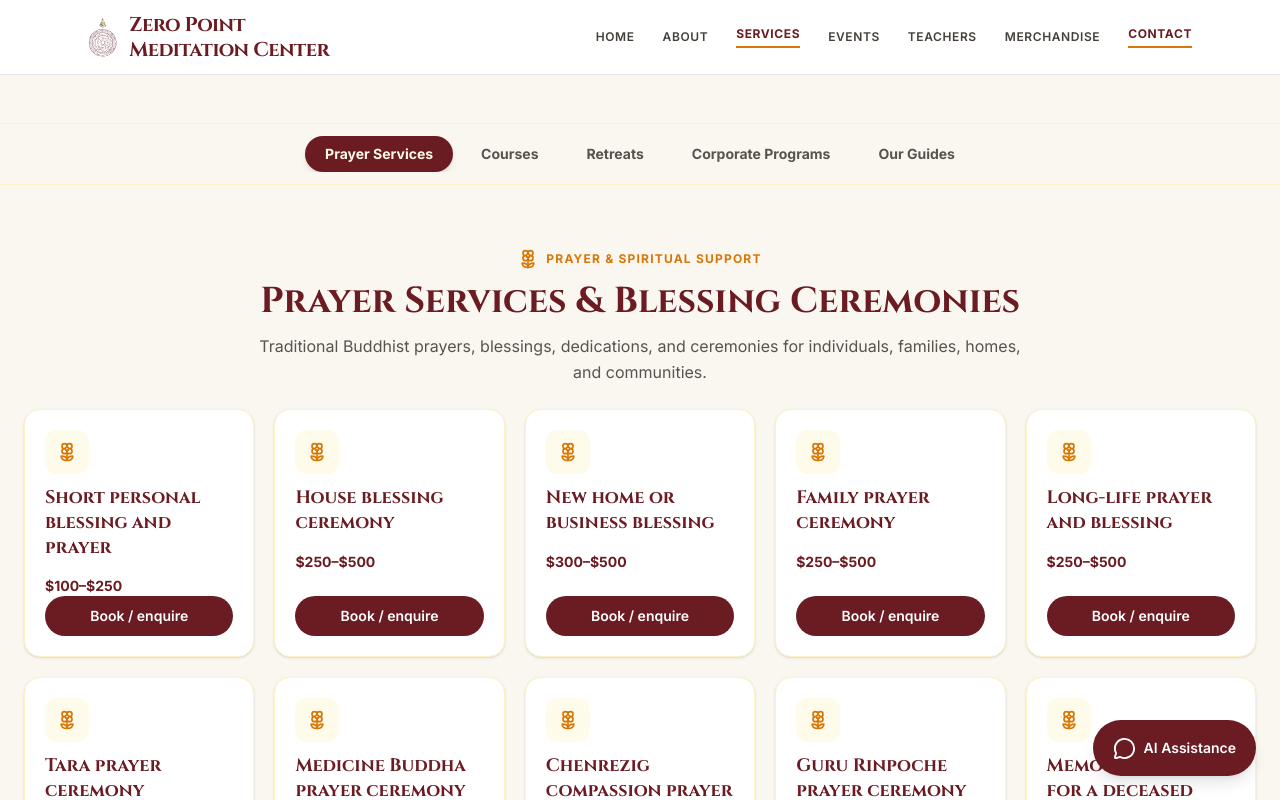
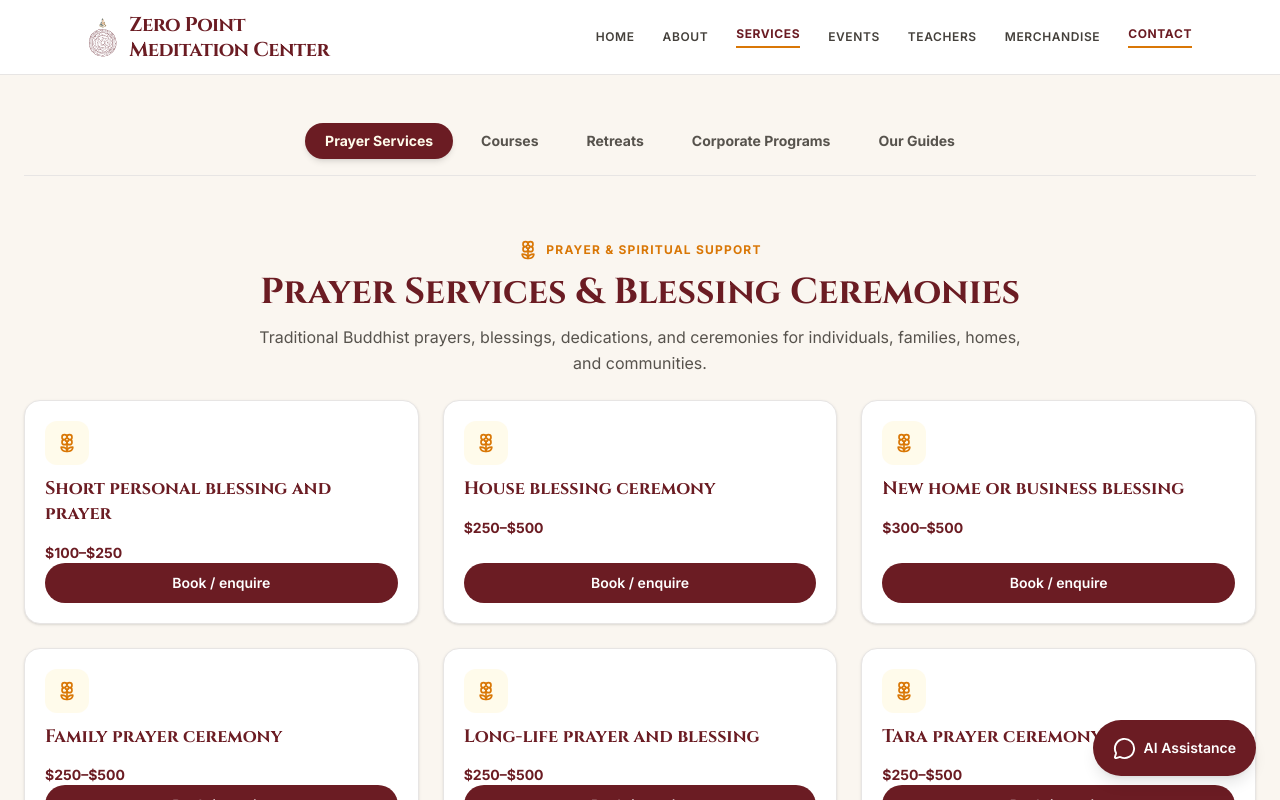
Before and after one commit to sherpaten/Zero-Point-Meditation-Center, a React (Vite) app in the folder zero-point-meditation/: page /services in a window 1280 px wide. Shown: the top 800 px of the page. Built offline with nearby package versions, Linux system fonts and the light colour scheme.

Commit message:
Match services page styling to events page

```diff
--- a/zero-point-meditation/src/pages/Services.jsx
+++ b/zero-point-meditation/src/pages/Services.jsx
@@ -70,9 +70,9 @@ function ServiceSection({ id, eyebrow, title, description, icon, items, category
         <h2 className="font-serif text-3xl sm:text-4xl font-bold text-buddhist-burgundy">{title}</h2>
         {description && <p className="text-stone-600 leading-relaxed">{description}</p>}
       </div>
-      <div className="grid grid-cols-1 sm:grid-cols-2 lg:grid-cols-4 xl:grid-cols-5 gap-5">
+      <motion.div variants={{ hidden: { opacity: 0 }, visible: { opacity: 1, transition: { staggerChildren: 0.06 } } }} initial="hidden" whileInView="visible" viewport={{ once: true, amount: 0.08 }} className="grid sm:grid-cols-2 lg:grid-cols-3 gap-5 sm:gap-6">
         {items.map((item) => (
-          <article key={item.name} className="flex h-full flex-col rounded-2xl border border-amber-100 bg-white p-4 sm:p-5 shadow-sm transition-shadow hover:shadow-md">
+          <motion.article key={item.name} variants={{ hidden: { opacity: 0, y: 16 }, visible: { opacity: 1, y: 0, transition: { duration: 0.35 } } }} whileHover={{ y: -5, transition: { duration: 0.18 } }} className="bg-white rounded-2xl border border-stone-200 p-5 shadow-sm hover:shadow-lg transition-shadow flex flex-col">
             <div className="mb-3 flex h-11 w-11 items-center justify-center rounded-xl bg-amber-50 text-buddhist-gold">{icon}</div>
             <h3 className="font-serif text-lg font-bold leading-snug text-buddhist-burgundy">{item.name}</h3>
             {item.duration && <p className="mt-2 flex items-center gap-2 text-sm text-stone-500"><Clock3 size={15} />{item.duration}</p>}
@@ -86,9 +86,9 @@ function ServiceSection({ id, eyebrow, title, description, icon, items, category
             )}
             {item.detail && <p className="mt-2 text-xs leading-relaxed text-stone-500">{item.detail}</p>}
             <button type="button" onClick={() => category(item)} className="mt-auto inline-flex w-full items-center justify-center rounded-full bg-buddhist-burgundy px-4 py-2.5 mt-5 text-sm font-semibold text-white hover:opacity-90 focus:outline-none focus-visible:ring-2 focus-visible:ring-buddhist-gold focus-visible:ring-offset-2">Book / enquire</button>
-          </article>
+          </motion.article>
         ))}
-      </div>
+      </motion.div>
     </section>
   );
 }
@@ -127,8 +127,8 @@ export default function Services() {
         <meta name="twitter:description" content="Explore prayer ceremonies, Buddhist meditation courses, retreats, and workplace programs offered by Zero Point Meditation Center." />
       </Helmet>
 
-      <nav aria-label="Navigate service categories" className="sticky top-0 z-30 -mx-5 sm:-mx-6 px-5 sm:px-6 py-3 border-y border-amber-100 bg-[#FAF6F0]/95 backdrop-blur-md">
-        <div className="mx-auto flex max-w-5xl items-center justify-start sm:justify-center gap-2 overflow-x-auto">
+      <nav aria-label="Navigate service categories" className="flex justify-center gap-2 border-b border-stone-200 pb-4 flex-wrap">
+        <div className="flex justify-center gap-2 flex-wrap">
           {[
             { label: 'Prayer Services', id: 'prayer-services' },
             { label: 'Courses', id: 'courses' },
@@ -142,9 +142,9 @@ export default function Services() {
                 document.getElementById(tab.id)?.scrollIntoView({ behavior: 'smooth', block: 'start' });
               }}
               aria-pressed={activeServiceTab === tab.id}
-              className={`relative shrink-0 rounded-full px-4 sm:px-5 py-2 text-xs sm:text-sm font-bold transition-colors focus:outline-none focus-visible:ring-2 focus-visible:ring-buddhist-gold ${activeServiceTab === tab.id ? 'text-amber-50' : 'text-stone-600 hover:text-stone-900'}`}>
+              className={`relative px-4 sm:px-5 py-2 rounded-full text-xs sm:text-sm font-bold transition-colors focus:outline-none focus-visible:ring-2 focus-visible:ring-buddhist-gold ${activeServiceTab === tab.id ? 'text-amber-50' : 'text-stone-600 hover:text-stone-900'}`}>
               {activeServiceTab === tab.id && (
-                <motion.span layoutId="activeServiceTab" className="absolute inset-0 rounded-full bg-buddhist-burgundy shadow-md" />
+                <motion.span layoutId="activeEventTab" className="absolute inset-0 bg-buddhist-burgundy rounded-full shadow-md" />
               )}
               <span className="relative z-10">{tab.label}</span>
             </button>
```
